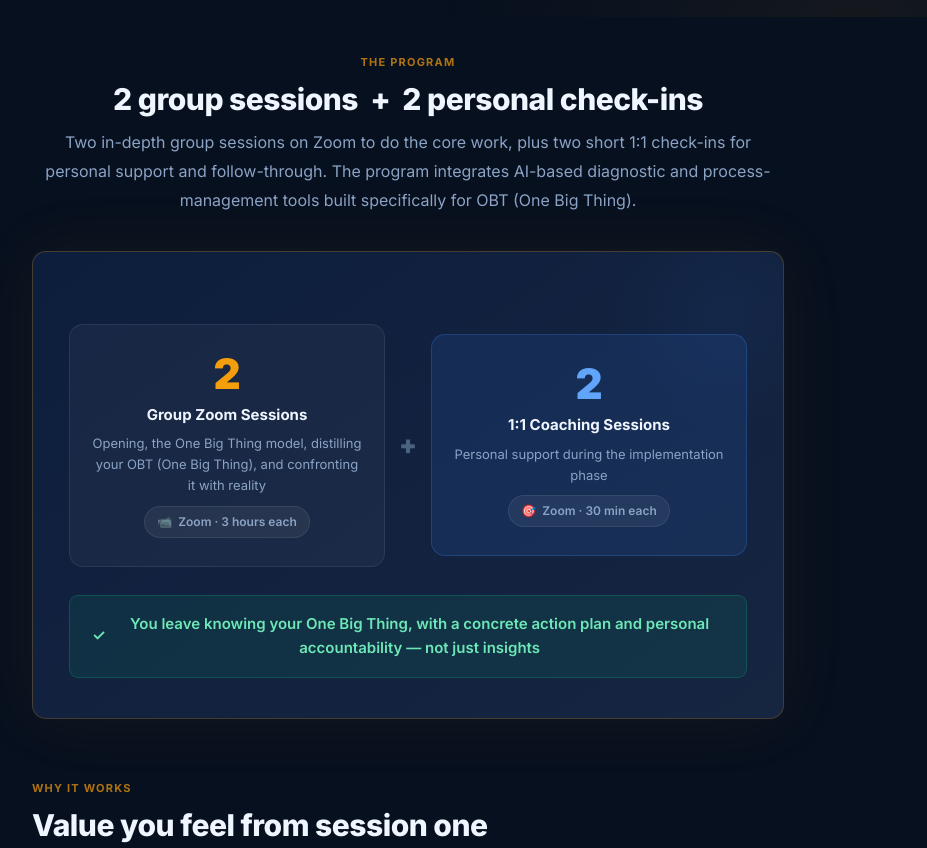
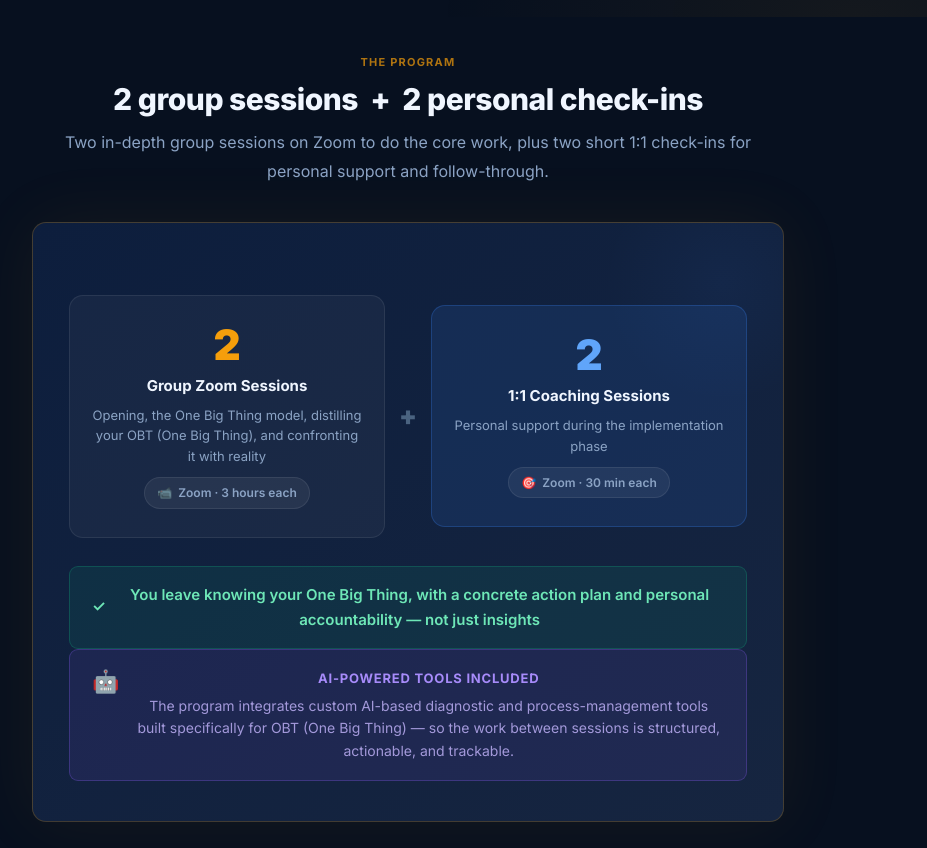
Before and after one commit to gkilon/obt-crisis-offer, a plain HTML site: page index.html in a window 1280 px wide. Shown: the part 783-1631 px from the top of the page, without its empty margins (232-1159 px from the left). Drawn offline with Linux system fonts and the light colour scheme.

Commit message:
Update index.html

```diff
--- a/index.html
+++ b/index.html
@@ -22,6 +22,9 @@
   --green:#10b981;
   --green-d:rgba(16,185,129,0.1);
   --green-b:rgba(16,185,129,0.25);
+  --purple:#a78bfa;
+  --purple-d:rgba(139,92,246,0.1);
+  --purple-b:rgba(139,92,246,0.28);
   --text:#f0f6ff;
   --text-s:#8ba3c4;
   --text-m:#4a6380;
@@ -208,6 +211,15 @@ html[lang="en"] .section-title{letter-spacing:-.5px}
   font-size:15px;font-weight:600;color:#6ee7b7;
   display:flex;align-items:center;gap:10px;justify-content:center;
 }
+.ai-callout{
+  background:var(--purple-d);border:1px solid var(--purple-b);
+  border-radius:var(--r-sm);padding:18px 22px;
+  display:flex;align-items:flex-start;gap:14px;
+}
+.ai-callout-icon{font-size:22px;flex-shrink:0;line-height:1;margin-top:2px}
+.ai-callout-body{}
+.ai-callout-title{font-size:13px;font-weight:700;color:var(--purple);text-transform:uppercase;letter-spacing:.06em;margin-bottom:5px}
+.ai-callout-text{font-size:14px;color:rgba(196,181,253,.8);line-height:1.6}
 
 /* ── VALUE ── */
 .value-section{margin-bottom:60px}
@@ -402,6 +414,13 @@ footer{border-top:1px solid var(--border);padding:24px 0;text-align:center;font-
         <span>✓</span>
         <span data-i18n="pkg-promise">You leave with a defined OBT, a concrete action plan, and personal accountability — not just insights</span>
       </div>
+      <div class="ai-callout">
+        <div class="ai-callout-icon">🤖</div>
+        <div class="ai-callout-body">
+          <div class="ai-callout-title" data-i18n="ai-callout-title">AI-Powered Tools Included</div>
+          <div class="ai-callout-text" data-i18n="ai-callout-text">The program integrates custom AI-based diagnostic and process-management tools built specifically for OBT (One Big Thing) — so the work between sessions is structured, actionable, and trackable.</div>
+        </div>
+      </div>
     </div>
   </div>
 
@@ -550,7 +569,9 @@ const STRINGS = {
     'callout-text':  'Whether your team spans cities, time zones, or continents — this program delivers the same depth of organizational insight without anyone needing to be in the same room. All sessions run live on Zoom, with full facilitation, reflection, and structured follow-through.',
     'pkg-label':     'The Program',
     'pkg-title':     '2 group sessions &nbsp;+&nbsp; 2 personal check-ins',
-    'pkg-sub':       'Two in-depth group sessions on Zoom to do the core work, plus two short 1:1 check-ins for personal support and follow-through. The program integrates AI-based diagnostic and process-management tools built specifically for OBT (One Big Thing).',
+    'pkg-sub':       'Two in-depth group sessions on Zoom to do the core work, plus two short 1:1 check-ins for personal support and follow-through.',
+    'ai-callout-title': 'AI-Powered Tools Included',
+    'ai-callout-text':  'The program integrates custom AI-based diagnostic and process-management tools built specifically for OBT (One Big Thing) — so the work between sessions is structured, actionable, and trackable.',
     'sess1-label':   'Group Zoom Sessions',
     'sess1-desc':    'Opening, the One Big Thing model, distilling your OBT (One Big Thing), and confronting it with reality',
     'sess1-detail':  '📹 &nbsp;Zoom · 3 hours each',
@@ -623,7 +644,9 @@ const STRINGS = {
     'callout-text':  'בין אם הצוות שלכם פרוס על פני ערים, אזורי זמן או יבשות — התוכנית מספקת את אותו עומק של תובנות ארגוניות מבלי שמישהו יצטרך להיות באותו חדר. כל המפגשים מתנהלים חי בזום, עם ליווי מלא, רפלקציה ומעקב מובנה.',
     'pkg-label':     'התוכנית',
     'pkg-title':     '2 מפגשים קבוצתיים &nbsp;+&nbsp; 2 פגישות אישיות',
-    'pkg-sub':       'שני מפגשים עמוקים בזום לביצוע העבודה המרכזית, בתוספת שתי פגישות קצרות 1:1 לתמיכה אישית ומעקב. התוכנית משלבת כלי אבחון וניהול תהליך מבוססי בינה מלאכותית שנבנו במיוחד ל-OBT (One Big Thing).',
+    'pkg-sub':       'שני מפגשים עמוקים בזום לביצוע העבודה המרכזית, בתוספת שתי פגישות קצרות 1:1 לתמיכה אישית ומעקב.',
+    'ai-callout-title': 'כלי בינה מלאכותית ייעודיים',
+    'ai-callout-text':  'התוכנית משלבת כלי אבחון וניהול תהליך מבוססי בינה מלאכותית שנבנו במיוחד ל-OBT (One Big Thing) — כדי שהעבודה בין המפגשים תהיה מובנית, ניתנת לביצוע ומעוקבת.',
     'sess1-label':   'מפגשי זום קבוצתיים',
     'sess1-desc':    'פתיחה, מודל ה-One Big Thing, זיקוק ה-OBT (One Big Thing) שלכם ושיקופו מול המציאות',
     'sess1-detail':  '📹 &nbsp;זום · 3 שעות כל אחד',
```
